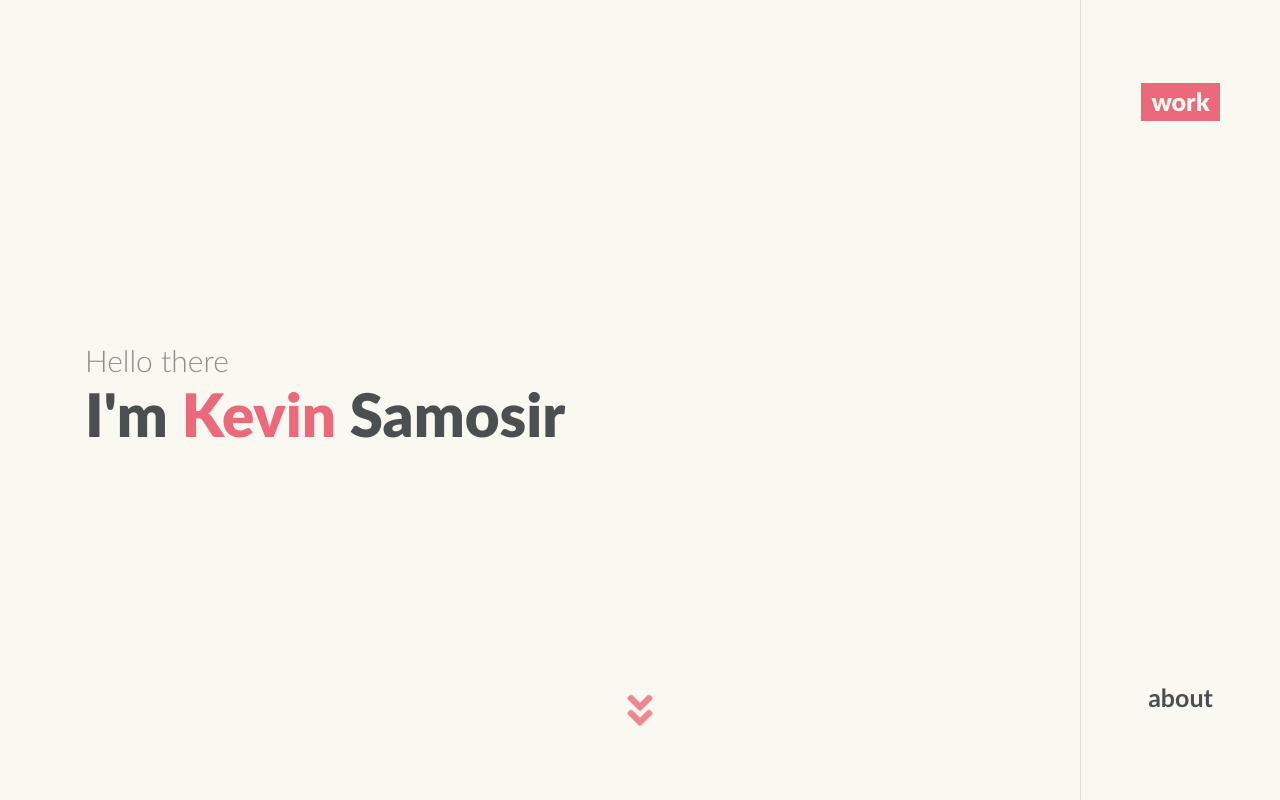
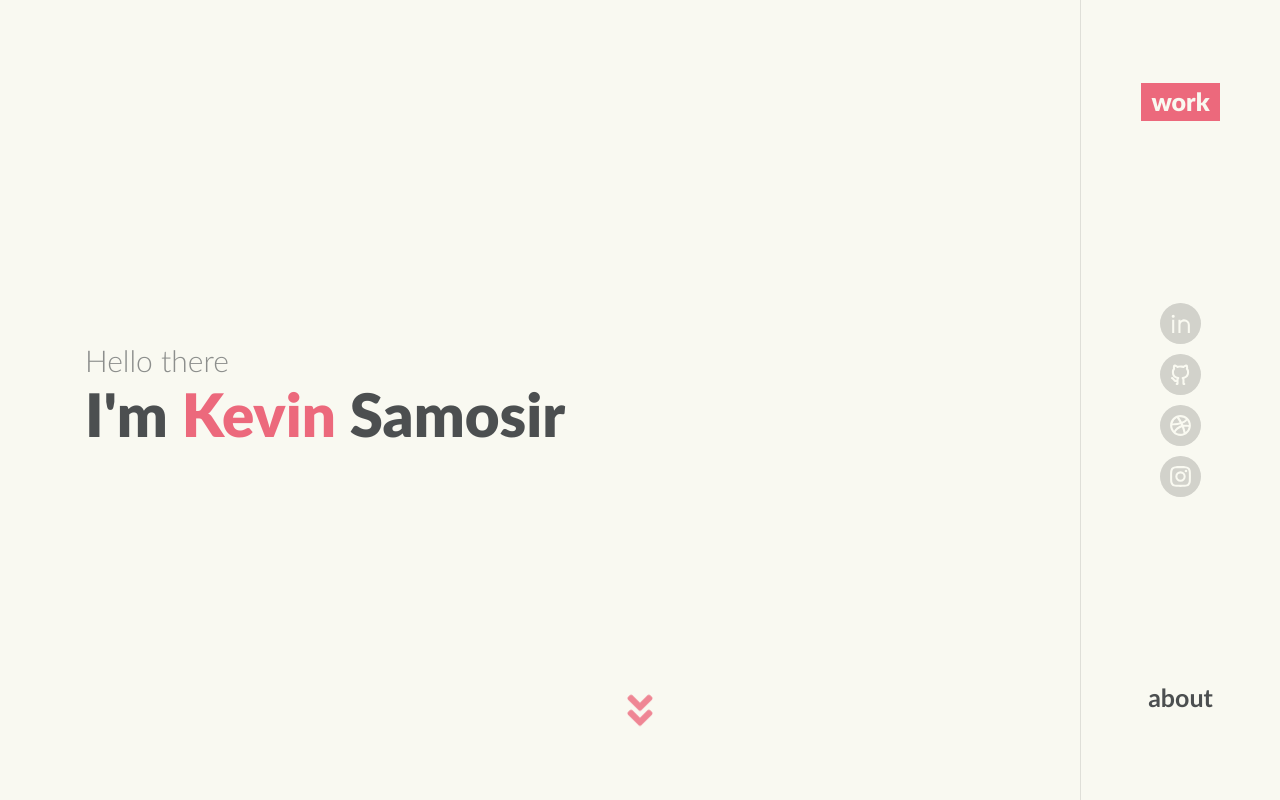
Before and after one commit to bintangkevin29/portfolio, a React (Create React App) app: page / in a window 1280 px wide. Built offline with nearby package versions, Linux system fonts and the light colour scheme.

Commit message:
completed social media icon list

```diff
--- a/src/app.scss
+++ b/src/app.scss
@@ -14,3 +14,15 @@ body {
 * {
   box-sizing: border-box;
 }
+
+a {
+  transition: 0.2s ease all;
+  &:hover {
+    background-color: unset;
+    color: unset;
+  }
+  &:focus {
+    color: unset;
+    background-color: unset;
+  }
+}
--- a/src/components/navbar/navbar.tsx
+++ b/src/components/navbar/navbar.tsx
@@ -1,5 +1,7 @@
 import React from "react";
-import { Col, Container, Row } from "react-bootstrap";
+import { Col, Row } from "react-bootstrap";
+import { RiLinkedinLine, RiInstagramLine, RiGithubLine, RiDribbbleLine } from "react-icons/ri";
+import SocialMediaIcon from "../social-media-icon/social-media-icon.component";
 import "./navbar.scss";
 
 const CustomNavbar: React.FC = () => (
@@ -7,6 +9,21 @@ const CustomNavbar: React.FC = () => (
     <Row className="navbar-custom__inner">
       <Col xs={10} className="navbar-custom__menu-container">
         <div className="navbar-custom__menu-items navbar-custom__menu-items--selected">work</div>
+        <div className="navbar-custom__social-media-container">
+          <SocialMediaIcon href="https://www.linkedin.com/in/bintangkevin">
+            <RiLinkedinLine />
+          </SocialMediaIcon>
+          <SocialMediaIcon href="https://github.com/bintangkevin29">
+            <RiGithubLine />
+          </SocialMediaIcon>
+          <SocialMediaIcon href="https://dribbble.com/bkevin29">
+            <RiDribbbleLine />
+          </SocialMediaIcon>
+          <SocialMediaIcon href="https://instagram.com/kevinsamosir29">
+            <RiInstagramLine />
+          </SocialMediaIcon>
+        </div>
+
         <div className="navbar-custom__menu-items">about</div>
       </Col>
     </Row>
--- /dev/null
+++ b/src/components/social-media-icon/index.tsx
@@ -0,0 +1 @@
+export { default } from "./social-media-icon.component";
--- /dev/null
+++ b/src/components/social-media-icon/social-media-icon.component.tsx
@@ -0,0 +1,18 @@
+import React, { ReactNode } from "react";
+
+import "./social-media-icon.style.scss";
+
+interface Props {
+  children: ReactNode;
+  href: string;
+}
+
+const SocialMediaIcon: React.FC<Props> = ({ children, href }) => {
+  return (
+    <a href={href} className="social-media-icon" target="_blank" rel="noopener noreferrer">
+      {children}
+    </a>
+  );
+};
+
+export default SocialMediaIcon;
--- /dev/null
+++ b/src/components/social-media-icon/social-media-icon.style.scss
@@ -0,0 +1,15 @@
+@import "../../styles/variables.scss";
+
+.social-media-icon {
+  opacity: 0.2;
+  font-size: 25px;
+  padding: 8px;
+  display: flex;
+  justify-content: center;
+  align-content: center;
+  color: $colBg;
+  background: #000;
+  border-radius: 100%;
+  cursor: pointer;
+  margin: 10px 0px;
+}
```
